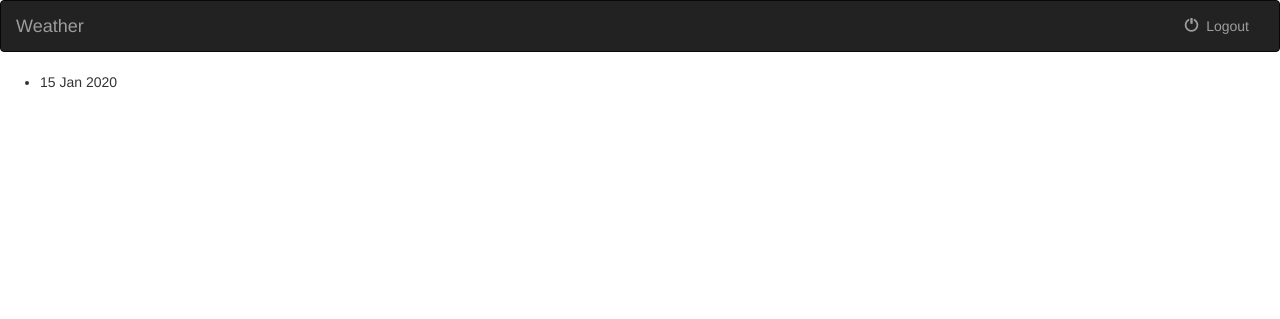
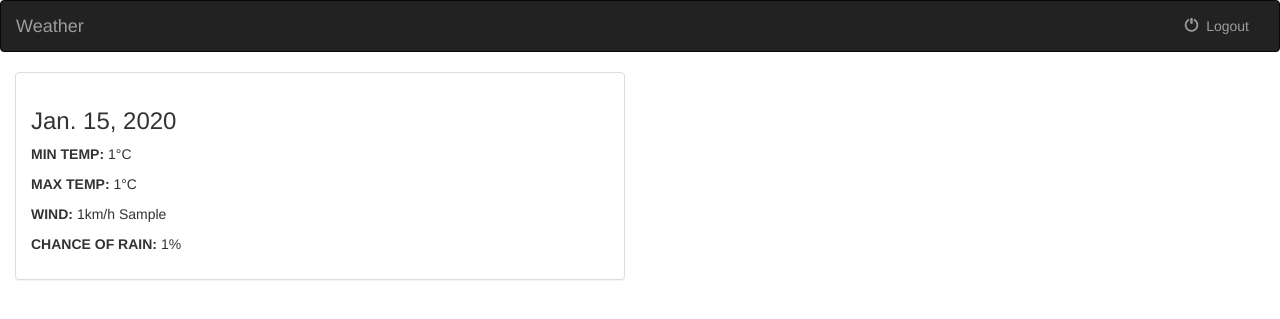
Before and after one commit to abrophy/weather-app, a Django app: page /weather/ in a window 1280 px wide. Shown: the top 319 px of the page. Run offline with Django 3.2, Linux system fonts and the light colour scheme; a user stored in the database is signed in; tables that the repository leaves empty hold one stand-in row (values such as "Sample post"); some libraries are stand-ins or nearby versions.

Commit message:
built out weather list front end

```diff
--- a/weather/templates/weather/index.html
+++ b/weather/templates/weather/index.html
@@ -1,14 +1,39 @@
 {% extends 'weather/base.html' %}
 
 {% block body %}
+
+
+
     {% if forecasts %}
-        <ul>
-    {% for forecast in forecasts %}
-            <li>{{forecast}}</li>
-    {% endfor %}
-        </ul>
+    <div class="container-fluid">
+        {% for forecast in forecasts %}
+            <div class="row">
+                <div class="col-sm-12 col-md-6">
+                    <div class="panel panel-default">
+                        <div class="panel-body">
+                            <h3>{{forecast.date}}</h3>
+                            <p><strong>MIN TEMP:</strong> {{forecast.min_temp}}°C</p>
+                            <p><strong>MAX TEMP:</strong> {{forecast.max_temp}}°C</p>
+                            <p><strong>WIND:</strong> {{forecast.wind_speed}}km/h {{forecast.wind_direction}}</p>
+                            <p><strong>CHANCE OF RAIN:</strong> {{forecast.rain}}%</p>
+                        </div>
+                    </div>
+                </div>
+            </div>
+        {% endfor %}
+    </div>
     {% else %}
-        <h3>No forecasts loaded yet</h3>
+    <div class="container-fluid">
+        <div class="row">
+            <div class="col-sm-12 col-md-6">
+                <div class="panel panel-default">
+                    <div class="panel-body">
+                        <h3>No forecasts loaded yet</h3>
+                    </div>
+                </div>
+            </div>
+        </div>
+    </div>
     {% endif %}
 
     {% if is_paginated %}
```
